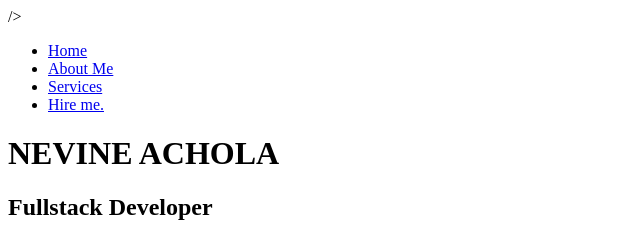
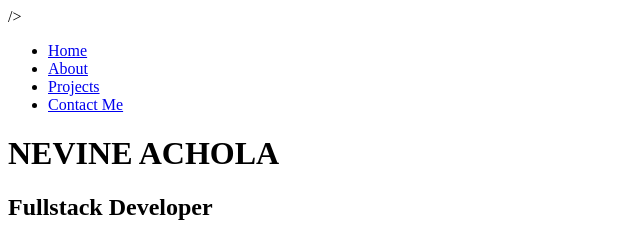
Before and after one commit to Nev1ne/Personal-Website, a plain HTML site: page index.html in a window 1280 px wide. Shown: the top 238 px of the page, 0-640 px from the left. Drawn offline with Linux system fonts and the light colour scheme; a web font is replaced by a local one.

Commit message:
add content in the nav section

```diff
--- a/index.html
+++ b/index.html
@@ -26,13 +26,13 @@
                     <a href="/" class="navbar__links">Home</a>
                 </li>
                 <li class="navbar__item">
-                    <a href="/index.html" class="navbar__links">About Me</a>
+                    <a href="/index.html" class="navbar__links">About</a>
                 </li>
                 <li class="navbar__item">
-                    <a href="/" class="navbar__links">Services</a>
+                    <a href="/" class="navbar__links">Projects</a>
                 </li>
                 <li class="navbar__btn">
-                    <a href="/" class="button">Hire me.</a>
+                    <a href="/" class="button">Contact Me</a>
                 </li>
             </ul>
 
```
